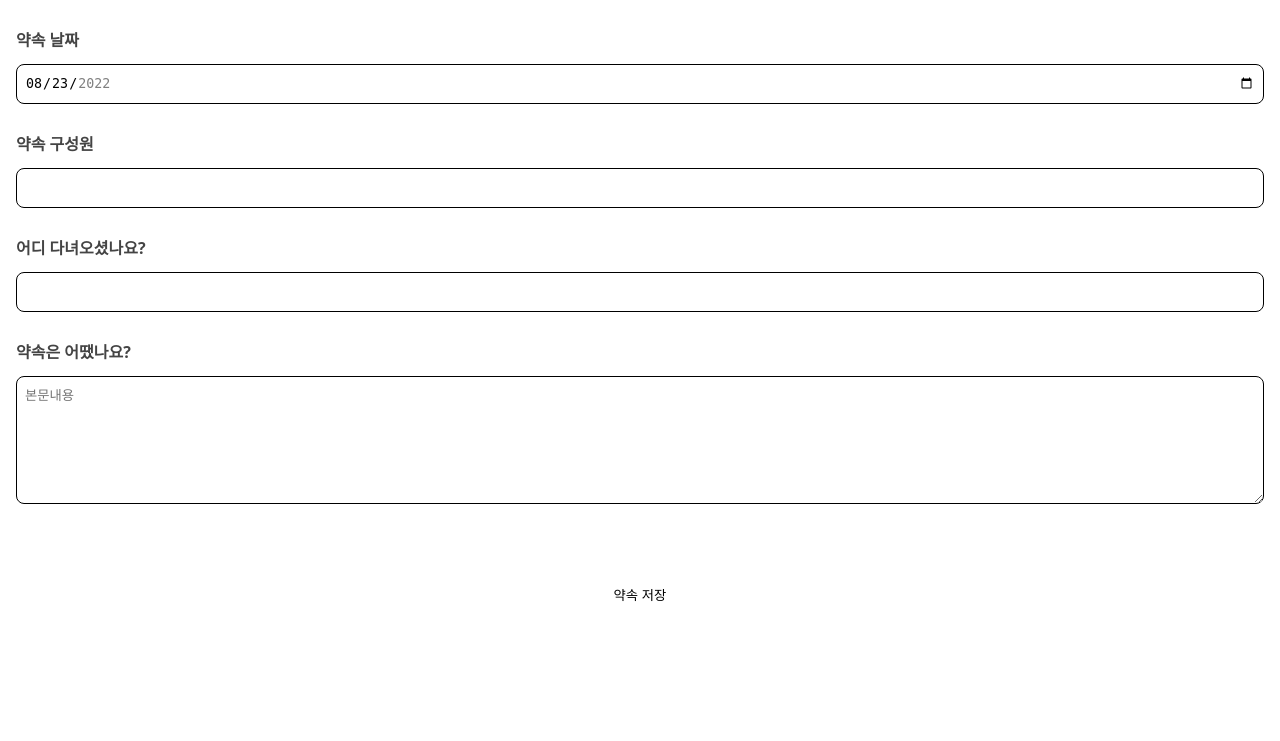
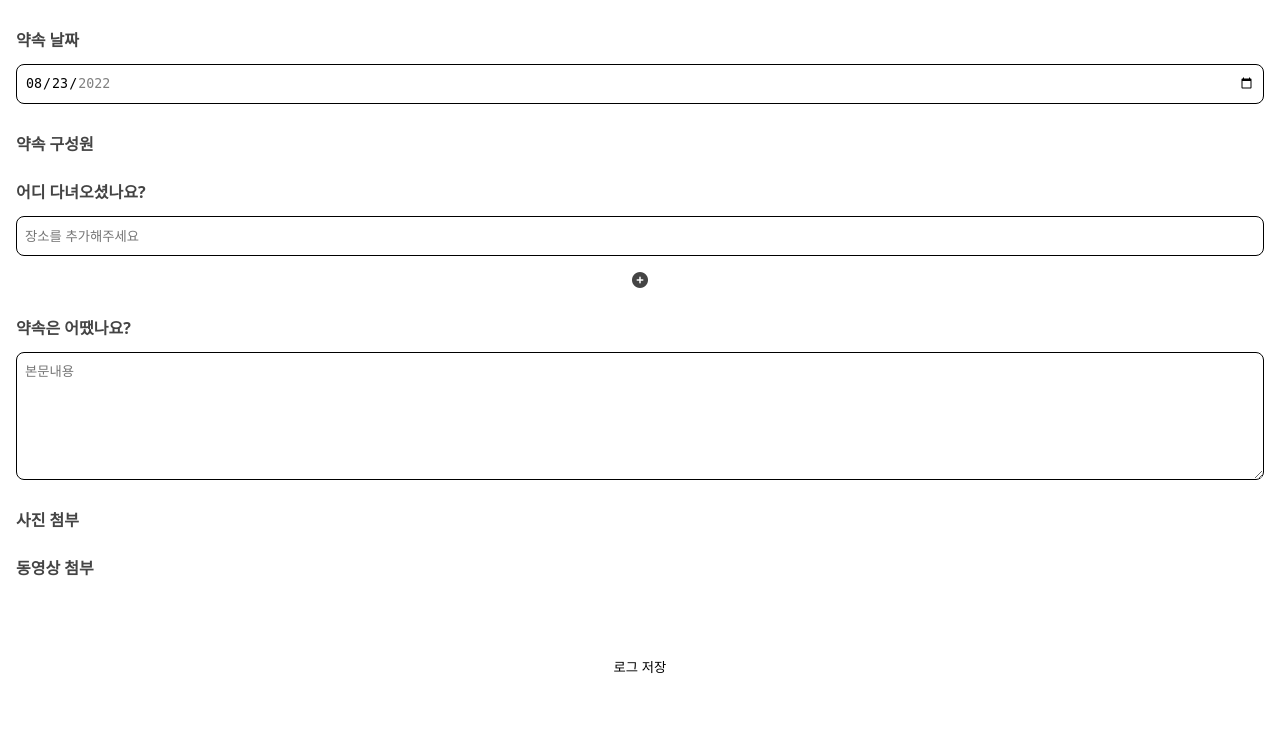
Before and after one commit to Piro-Grouping-Team/Group-ing, a Django app: page /posts/create/ in a window 1280 px wide. Shown: the part 224-965 px from the top of the page. Before the commit the page ends 825 px from the top, so only its background shows below. Run offline with Django 4.2, Linux system fonts and the light colour scheme; the visitor is signed in with stand-in values (Sample User, id 1); some libraries are stand-ins or nearby versions.

Commit message:
design: 그룹로그 create 수정

```diff
--- a/static/css/posts/create.css
+++ b/static/css/posts/create.css
@@ -24,6 +24,16 @@ form {
 
   border: 1px solid black;
   border-radius: 0.5rem;
+}
+
+.places {
+  display: flex;
+  flex-direction: column;
+  gap: 0.5rem;
+}
+
+.place-add {
+  align-self: center;
 }
 
 .log-textarea {
--- a/templates/main.html
+++ b/templates/main.html
@@ -20,6 +20,7 @@
       <div class="buttons">
         <a class="button signup" href="{% url 'logins:mypage' %}">MYPAGE</a>
         <a class="button mygroup" href="{% url 'groups:main' %}">MYGROUP</a>
+        <a class="button grouplog" href="{% url 'posts:main' %}">GROUPLOG</a>
         <a class="button login" href="{% url 'logins:logout' %}">LOGOUT</a>
       </div>
     </div>
--- a/templates/posts/create.html
+++ b/templates/posts/create.html
@@ -59,17 +59,24 @@
           </div>
           <div class="create-box">
             <div class="create-quest">약속 구성원</div>
-            <input class="log-input" type="text" />
-            <!-- 유저 이름 -->
+            <!-- 유저 이름 목록 가져오기 -->
           </div>
           <div class="create-box">
             <div class="create-quest">어디 다녀오셨나요?</div>
-            <input class="log-input" type="text" />
-            <!--
+            <div class="places">
+              <input
+                class="log-input"
+                type="text"
+                placeholder="장소를 추가해주세요"
+              />
+              <!--
             디폴트(meetPlace) 불러오기
             + 버튼에 클릭이벤트로 input element 추가 걸어줄 예정
             장소 여러개 등록
-            -->
+            --></div>
+            <div class="place-add">
+              <i class="fa-solid fa-circle-plus"></i>
+            </div>
           </div>
           <div class="create-box">
             <div class="create-quest">약속은 어땠나요?</div>
@@ -81,9 +88,26 @@
               placeholder="본문내용"
             ></textarea>
           </div>
-          <input class="btn log-btn" type="submit" value="약속 저장" />
+          <div class="create-box">
+            <div class="create-quest">사진 첨부</div>
+          </div>
+          <div class="create-box">
+            <div class="create-quest">동영상 첨부</div>
+          </div>
+          <input class="btn log-btn" type="submit" value="로그 저장" />
         </form>
       </div>
     </div>
+    <script>
+      const addBtn = document.querySelector(".place-add");
+      const places = document.querySelector(".places");
+      addBtn.addEventListener("click", () => {
+        let place = document.createElement("input");
+        place.setAttribute("class", "log-input");
+        place.setAttribute("type", "text");
+        place.setAttribute("placeholder", "장소를 추가해주세요");
+        places.appendChild(place);
+      });
+    </script>
   </body>
 </html>
```
